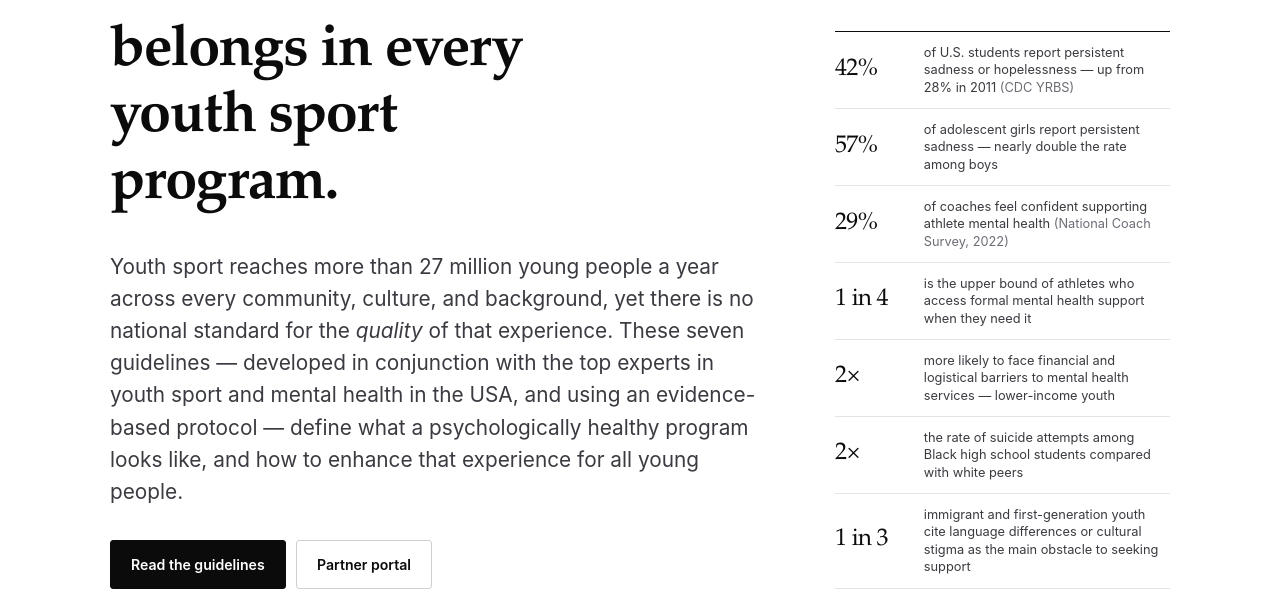
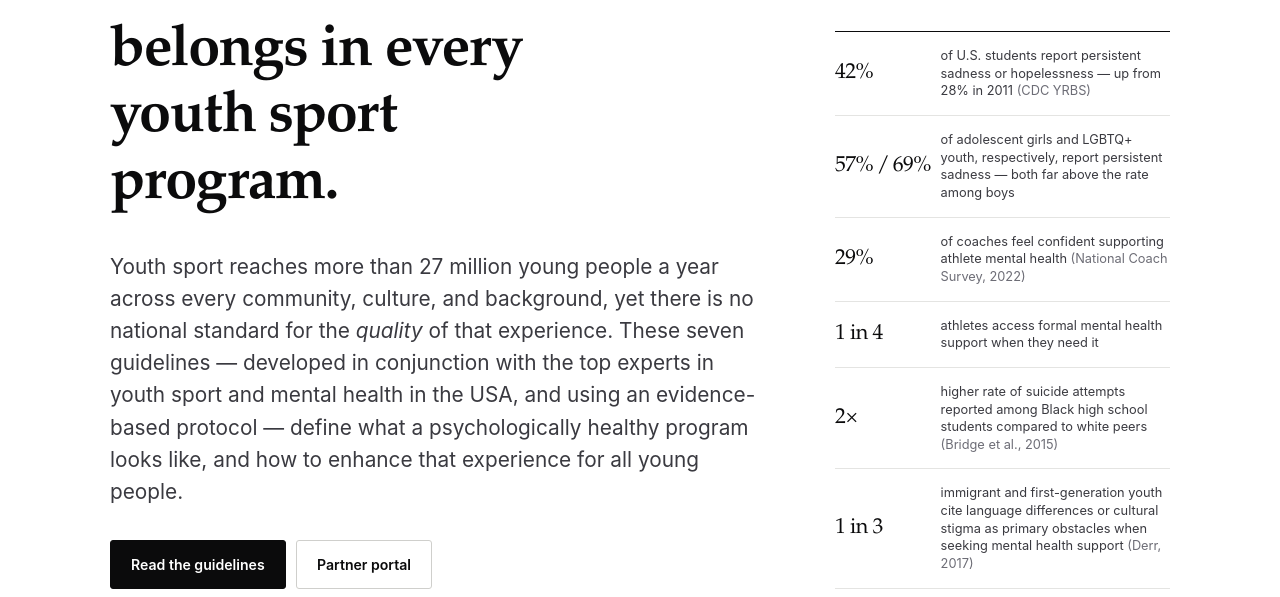
Before and after one commit to Prof-Massey-Research/MHG, a plain HTML site: page index.html in a window 1280 px wide. Shown: the part 203-800 px from the top of the page. Drawn offline with Linux system fonts and the light colour scheme.

Commit message:
Add files via upload

```diff
--- a/assets/css/styles.css
+++ b/assets/css/styles.css
@@ -276,15 +276,17 @@
 .hstat {
   flex: 1 0 auto;               /* share any slack so the column ends flush */
   display: grid;
-  grid-template-columns: 4.7rem 1fr;
-  gap: 0 .85rem;
+  /* Wide enough for a paired value such as "57% / 69%" without it sitting
+     flush against the label. Single values simply sit in more space. */
+  grid-template-columns: 5.6rem 1fr;
+  gap: 0 1rem;
   align-items: center;
   padding: .35rem 0;
   border-bottom: 1px solid var(--line);
 }
 .hstat__num {
   font-family: var(--serif);
-  font-size: 1.5rem;
+  font-size: 1.35rem;
   line-height: 1.05;
   letter-spacing: -.028em;
   white-space: nowrap;
--- a/index.html
+++ b/index.html
@@ -79,21 +79,17 @@
           <li><img src="assets/img/susan-crown-exchange.png" alt="Susan Crown Exchange" width="487" height="249" class="logo logo--sce"></li>
         </ul>
 
-        <!-- SOURCES PENDING. Five of these seven carry no citation: the 57%, the
-             1 in 4, both 2x figures and the 1 in 3. Will is sourcing them.
-             Add them in the same style as the two that are done:
-               <span class="muted">(CDC YRBS)</span>
-             The disparity figures matter most -- they are the ones most likely
-             to be quoted back, and an unsourced claim about suicide attempt
-             rates undercuts the evidence-based argument the site rests on. -->
+        <!-- SOURCES: two still uncited -- the 57% and the 1 in 4. The rest carry
+             attributions. Add any new one in the same style:
+               <span class="muted">(CDC YRBS)</span> -->
         <aside class="hero__stats" aria-label="Why this matters">
           <div class="hstat">
             <span class="hstat__num">42%</span>
             <p class="hstat__label">of U.S. students report persistent sadness or hopelessness — up from 28% in 2011 <span class="muted">(CDC YRBS)</span></p>
           </div>
           <div class="hstat">
-            <span class="hstat__num">57%</span>
-            <p class="hstat__label">of adolescent girls report persistent sadness — nearly double the rate among boys</p>
+            <span class="hstat__num">57%&#8201;/&#8201;69%</span>
+            <p class="hstat__label">of adolescent girls and LGBTQ+ youth, respectively, report persistent sadness — both far above the rate among boys</p>
           </div>
           <div class="hstat">
             <span class="hstat__num">29%</span>
@@ -101,19 +97,15 @@
           </div>
           <div class="hstat">
             <span class="hstat__num">1 in 4</span>
-            <p class="hstat__label">is the upper bound of athletes who access formal mental health support when they need it</p>
+            <p class="hstat__label">athletes access formal mental health support when they need it</p>
           </div>
           <div class="hstat">
             <span class="hstat__num">2&times;</span>
-            <p class="hstat__label">more likely to face financial and logistical barriers to mental health services &mdash; lower-income youth</p>
-          </div>
-          <div class="hstat">
-            <span class="hstat__num">2&times;</span>
-            <p class="hstat__label">the rate of suicide attempts among Black high school students compared with white peers</p>
+            <p class="hstat__label">higher rate of suicide attempts reported among Black high school students compared to white peers <span class="muted">(Bridge et al., 2015)</span></p>
           </div>
           <div class="hstat">
             <span class="hstat__num">1 in 3</span>
-            <p class="hstat__label">immigrant and first-generation youth cite language differences or cultural stigma as the main obstacle to seeking support</p>
+            <p class="hstat__label">immigrant and first-generation youth cite language differences or cultural stigma as primary obstacles when seeking mental health support <span class="muted">(Derr, 2017)</span></p>
           </div>
         </aside>
       </div>
```
